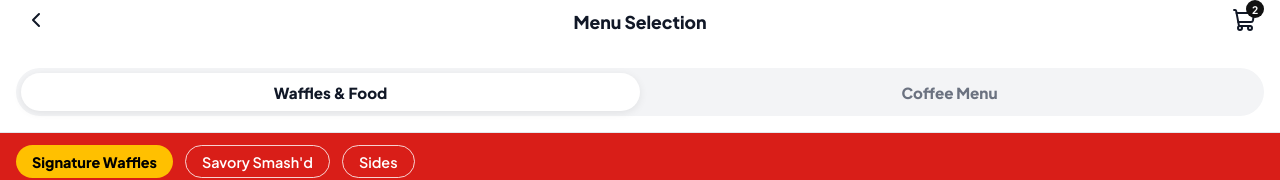
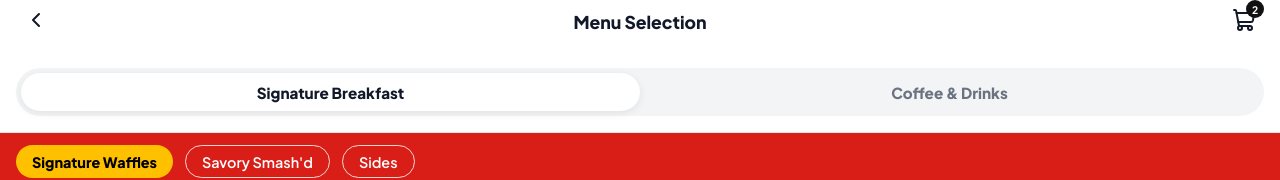
Before and after one commit to KingShawheen/SmashdWaffle, a Next.js app: page /menu in a window 1280 px wide. Shown: the top 180 px of the page. Built offline with nearby package versions, Linux system fonts and the light colour scheme.

Commit message:
Renamed segment toggles to Signature Breakfast and Coffee & Drinks

```diff
--- a/src/app/menu/page.tsx
+++ b/src/app/menu/page.tsx
@@ -62,7 +62,7 @@ export default function Menu() {
               position: 'relative', zIndex: 2, backgroundColor: 'transparent'
             }}
           >
-            Waffles & Food
+            Signature Breakfast
           </button>
           <button
             onClick={() => setActiveTab('drinks')}
@@ -72,7 +72,7 @@ export default function Menu() {
               position: 'relative', zIndex: 2, backgroundColor: 'transparent'
             }}
           >
-            Coffee Menu
+            Coffee & Drinks
           </button>
         </div>
       </div>
```
